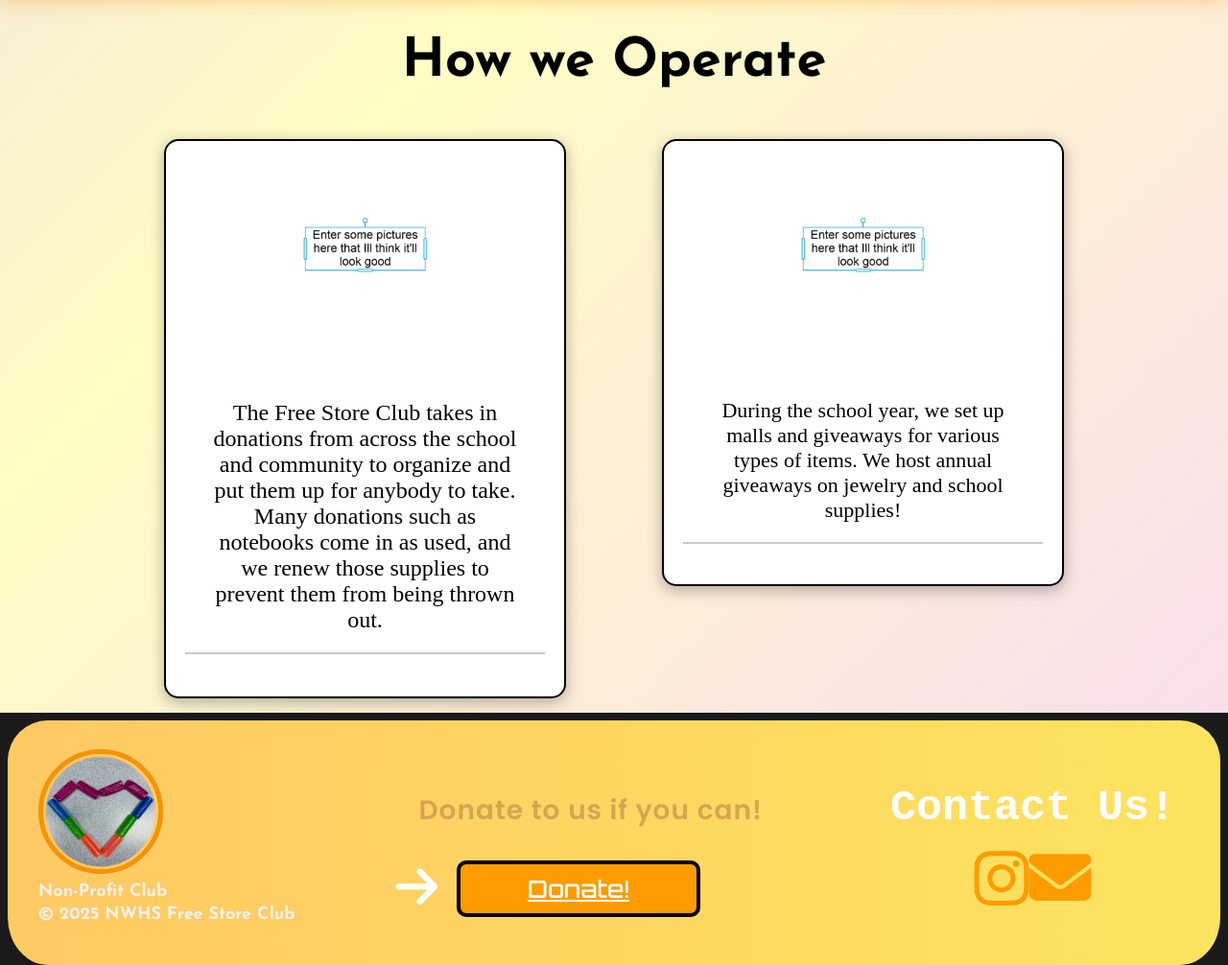
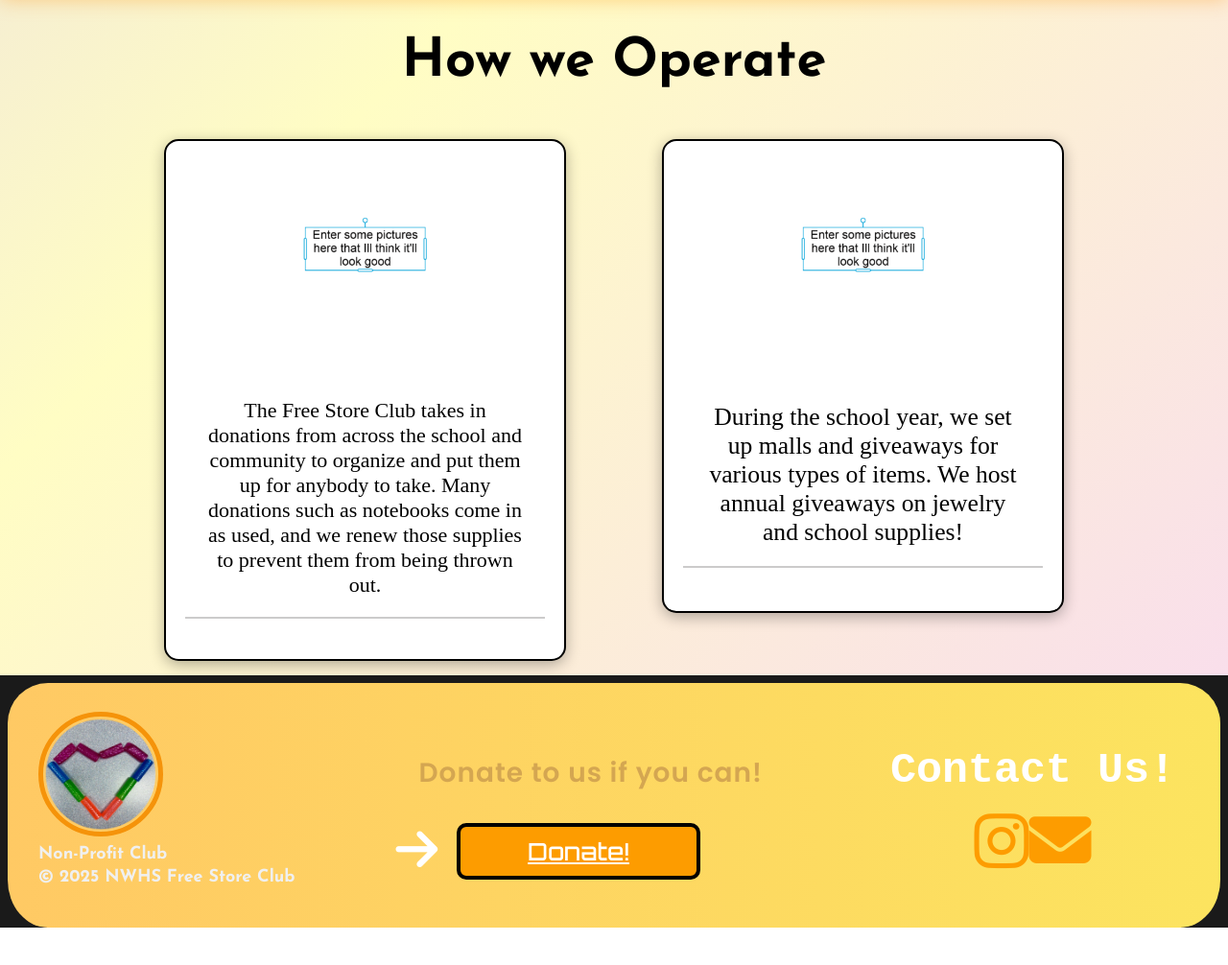
Before and after one commit to noobifyLol/Free-264-Project, a PHP site: page / in a window 1280 px wide. Shown: the part 1577-2583 px from the top of the page at 96% size. After the commit the page ends 2544 px from the top, so only its background shows below. Run offline with PHP 8.4, Linux system fonts and the light colour scheme; some libraries are stand-ins or nearby versions.

Commit message:
Update wes.css

```diff
--- a/wes.css
+++ b/wes.css
@@ -645,7 +645,7 @@ content: "";
   border : 2px solid black;
     transition: transform 0.3s ease, box-shadow 0.3s ease;
     z-index : 1;
-    font-size: clamp(14px, 2vw, 24px);
+    font-size: clamp(14px, 2vw, 22px);
 }
 #box2{
   background-color: white;
@@ -654,7 +654,7 @@ content: "";
   border : 2px solid black;
     transition: transform 0.3s ease, box-shadow 0.3s ease;
    z-index: 1;
-   font-size: clamp(14px, 2vw, 22px);
+   font-size: clamp(14px, 2vw, 27px);
 }
 #boxes img{
   height: clamp(200px, 10vw, 250px);
```
